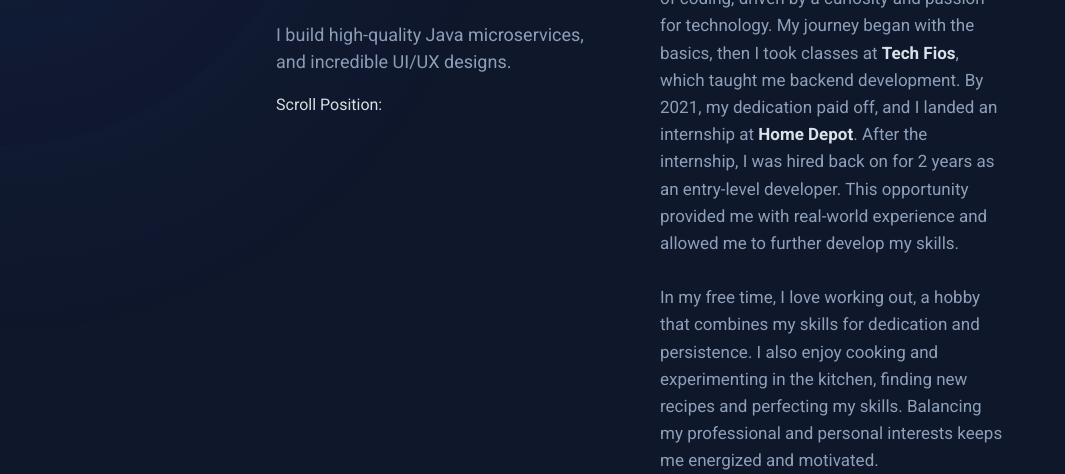
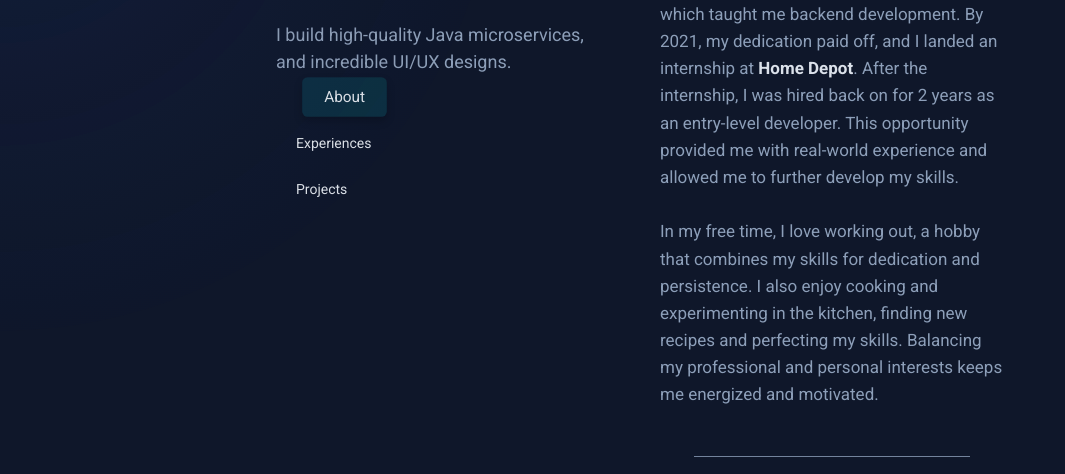
Before and after one commit to KevinKohutek04/ReactPortfolio, a React app in the folder my-app/: page / in a window 1280 px wide. Shown: the part 169-643 px from the top of the page, without its empty margins (0-1065 px from the left). Built offline with nearby package versions, Linux system fonts and the light colour scheme.

Commit message:
added nav

```diff
--- a/my-app/src/componets/FrontPage/FrontPage.css
+++ b/my-app/src/componets/FrontPage/FrontPage.css
@@ -26,7 +26,7 @@ body, html {
   height: 100vh;
   display: flex;
   flex-direction: column;
-  justify-content: space-between;
+  justify-content: flex-start;
   box-sizing: border-box;
   background-color: rgb(15, 23, 42);
   padding: 20px;
--- a/my-app/src/componets/FrontPage/FrontPage.js
+++ b/my-app/src/componets/FrontPage/FrontPage.js
@@ -13,20 +13,29 @@ import ScrollTracker from '../Utility/ScrollTracker.js';
 const FrontPage = () => {
   const rightBoxRef = useRef(null);
   const [scrollTop, setScrollTop] = useState(0);
+  const [containerHeight, setContainerHeight] = useState(0);
 
   const handleScroll = () => {
     if (rightBoxRef.current) {
-      console.log('Scroll event triggered'); // Debugging line
-      setScrollTop(rightBoxRef.current.scrollTop);
-      console.log('Current scrollTop:', rightBoxRef.current.scrollTop);
+      const currentScrollTop = rightBoxRef.current.scrollTop;
+      setScrollTop(currentScrollTop);
+      console.log(`Current scrollTop: ${currentScrollTop}`);
     }
   };
 
   useEffect(() => {
     const rightBox = rightBoxRef.current;
     if (rightBox) {
+      console.log('Adding scroll event listener');
       rightBox.addEventListener('scroll', handleScroll);
+
+      // Calculate container height and set it
+      const calculatedHeight = rightBox.scrollHeight - rightBox.clientHeight;
+      setContainerHeight(calculatedHeight);
+      console.log(`Container height: ${calculatedHeight}`);
+
       return () => {
+        console.log('Removing scroll event listener');
         rightBox.removeEventListener('scroll', handleScroll);
       };
     }
@@ -36,24 +45,23 @@ const FrontPage = () => {
     <div className='MainBox'>
       <CursorEffect />
       <div className='LeftBox'>
-
         <NamePlate />
+        <ScrollTracker scrollTop={scrollTop} containerHeight={containerHeight} />
+        <Spacer amount={24} />
         <Socials />
-        <Spacer amount={-3.5} />
       </div>
       <div className='RightBox' ref={rightBoxRef}>
-      <ScrollTracker scrollTop={scrollTop} />
         <StoryBourd />
-        <GreyLine/>
+        <GreyLine />
         <JobBourd />
         <GreyLine />
         <ProjectBourd />
         <Spacer amount={2} />
-
       </div>
     </div>
   );
 };
 
 export default FrontPage;
+
 //<p className='descriptionpp'>Coded in Visual Studio using React.</p>
--- a/my-app/src/componets/FrontPage/NamePlate/NamePlate.css
+++ b/my-app/src/componets/FrontPage/NamePlate/NamePlate.css
@@ -5,7 +5,7 @@
     display: flex;
     flex-direction: column;
     align-items: flex-start;
-    height: 60%;
+    height: 30%;
     font-family: 'Roboto', sans-serif;
 }
 .title {
--- a/my-app/src/componets/FrontPage/NamePlate/NamePlate.js
+++ b/my-app/src/componets/FrontPage/NamePlate/NamePlate.js
@@ -1,6 +1,5 @@
 import React from "react";
 import "./NamePlate.css";
-import ScrollTracker from "../../Utility/ScrollTracker";
 
 const NamePlate = () => {
     return (
@@ -10,7 +9,7 @@ const NamePlate = () => {
         <p className="subtitle">Full Stack Engineer</p>
         <p className="description">I build high-quality Java microservices,<br /> and incredible UI/UX designs.</p>
 
-        <ScrollTracker />
+
       </div>
     );
   };
--- a/my-app/src/componets/Utility/ScrollTracker.css
+++ b/my-app/src/componets/Utility/ScrollTracker.css
@@ -1,4 +1,35 @@
+@import url('https://fonts.googleapis.com/css2?family=Roboto:wght@400;500;700&display=swap');
+
 .ScrollTracker {
     width: 100%;
-    height: 100%;
-}
+  }
+
+  .section-list {
+    display: flex;
+    flex-direction: column;
+    gap: 10px;
+  }
+
+  .section-item {
+    font-family: 'Roboto', sans-serif;
+    font-size: 14px;
+    font-weight: 300;
+    padding: 10px 20px;
+    color: rgb(219, 225, 234);
+    border-radius: 5px;
+    width: fit-content;
+    transition: background-color 0.3s, transform 0.3s;
+  }
+
+  .section-item.active {
+    background-color: rgba(0, 255, 255, 0.1);
+    box-shadow: 0 4px 8px rgba(0, 0, 0, 0.2);
+    font-size: 14px;
+    font-weight: 300;
+    transform: scale(1.1);
+    transform: translateX(30px) scale(1.1);
+  }
+
+  .scroll-position {
+    margin-top: 20px;
+  }
--- a/my-app/src/componets/Utility/ScrollTracker.js
+++ b/my-app/src/componets/Utility/ScrollTracker.js
@@ -1,37 +1,41 @@
-import React, { useEffect, useState } from 'react';
+import React, { useState, useEffect } from 'react';
+import './ScrollTracker.css';
 
-const ScrollTracker = ({ scrollTop }) => {
-  const [position, setPosition] = useState(0);
+const ScrollTracker = ({ scrollTop, containerHeight }) => {
+  const [activeSection, setActiveSection] = useState('about');
 
   useEffect(() => {
-    setPosition(scrollTop);
-  }, [scrollTop]);
+    console.log(`Current scrollTop: ${scrollTop}`);
+    console.log(`Container height: ${containerHeight}`);
+
+    if (containerHeight > 0) {
+      const scrollFraction = scrollTop / containerHeight;
+      console.log(`Scroll fraction: ${scrollFraction}`);
+
+      if (scrollFraction < 1 / 3) {
+        setActiveSection('about');
+        console.log('Active section: about');
+      } else if (scrollFraction < 2 / 3) {
+        setActiveSection('experiences');
+        console.log('Active section: experiences');
+      } else {
+        setActiveSection('projects');
+        console.log('Active section: projects');
+      }
+    } else {
+      console.log('Container height is not set correctly');
+    }
+  }, [scrollTop, containerHeight]);
 
   return (
-    <div>
-
-      Scroll Position: {position}
+    <div className='ScrollTracker'>
+      <div className='section-list'>
+        <div className={`section-item ${activeSection === 'about' ? 'active' : ''}`}>About</div>
+        <div className={`section-item ${activeSection === 'experiences' ? 'active' : ''}`}>Experiences</div>
+        <div className={`section-item ${activeSection === 'projects' ? 'active' : ''}`}>Projects</div>
+      </div>
     </div>
   );
 };
 
 export default ScrollTracker;
-
-
-/*import './ScrollTracker.css';
-
-const ScrollTracker = () => {
-  return (
-    <div className='ScrollTracker'>
-      <nav>
-        <ul>
-          <li><a href="#about">About</a></li>
-          <li><a href="#experience">Experience</a></li>
-          <li><a href="#projects">Projects</a></li>
-        </ul>
-      </nav>
-    </div>
-  );
-};
-
-export default ScrollTracker;*/
--- a/my-app/src/componets/Utility/Spacer.js
+++ b/my-app/src/componets/Utility/Spacer.js
@@ -4,7 +4,7 @@ const Spacer = ({ amount }) => {
   return (
     <div
       className="Space"
-      style={{ marginBottom: `${amount * 50}px` }}
+      style={{ marginBottom: `${amount * 5}%` }}
     ></div>
   );
 };
```
